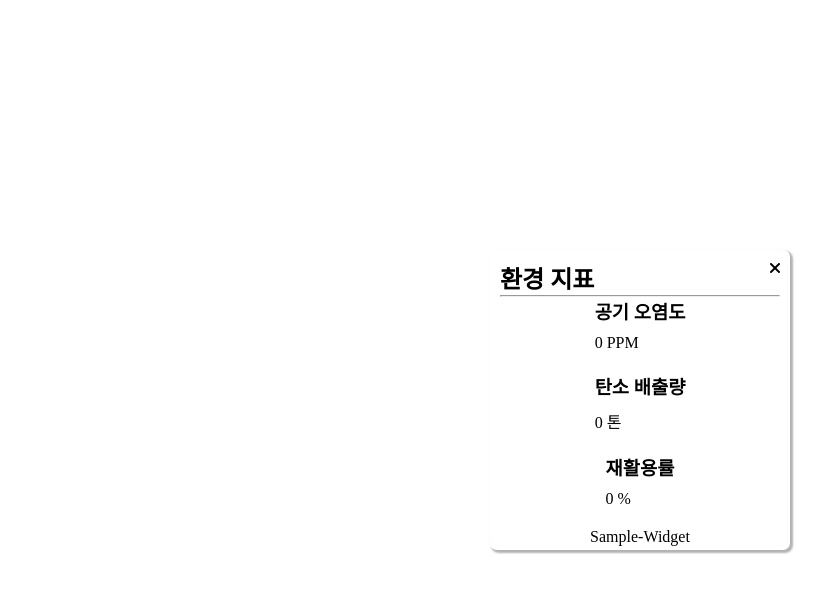
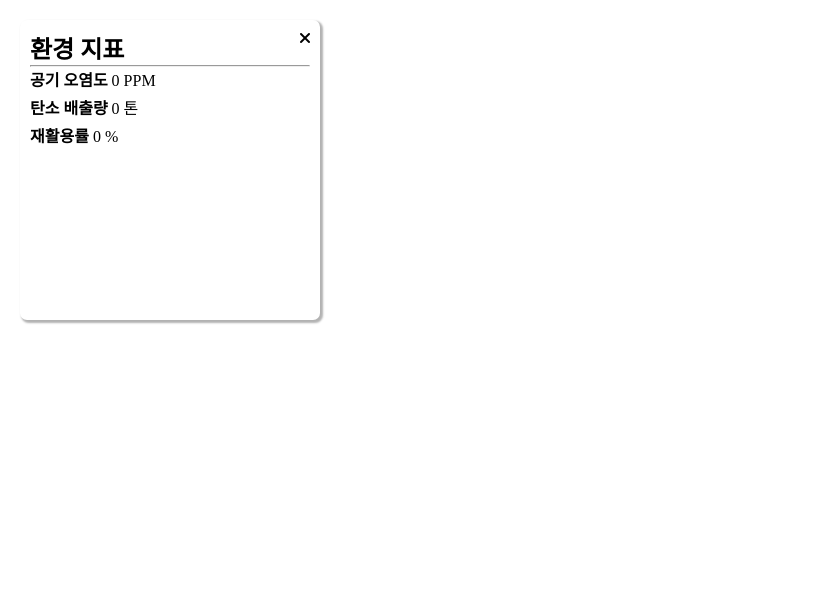
Before and after one commit to gclogs/zep-eco-city, a website: page res/widget.html in a window 1280 px wide. Shown: the whole page, without its empty margins (0-836 px from the left). Drawn offline with Linux system fonts and the light colour scheme.

Commit message:
refactor: widget 위치 수정

```diff
--- a/main.ts
+++ b/main.ts
@@ -475,7 +475,7 @@ ScriptApp.onJoinPlayer.Add(function(player: ScriptPlayer) {
     playerManager.initPlayer(player);
 
     // 환경 지표 위젯 생성
-    const widget = player.showWidget("widget.html", "top", 300, 200);
+    const widget = player.showWidget("widget.html", "topleft", 300, 150);
     environmentManager.setWidget(widget);
 });
 
--- a/res/widget.html
+++ b/res/widget.html
@@ -28,18 +28,21 @@
         .container {
             height: 100vh;
             display: flex;
-            justify-content: center;
-            align-items: center;
+            justify-content: flex-start;
+            align-items: flex-start;
+            padding: 20px;
         }
         .content {
             display: flex;
             min-height: 200px;
-            justify-content: center;
+            justify-content: flex-start;
             align-items: center;
             background-color: beige;
             margin-top: 10px;
             margin-bottom: 10px;
             border-radius: 7px;
+            padding: 10px;
+            text-indent: 0;
         }
 
         hr {
@@ -82,16 +85,8 @@
         .img_20 {
             width: 20%;
         }
-        .metrics {
-            display: flex;
-            flex-direction: column;
-            align-items: center;
-        }
         .metric-item {
-            margin-bottom: 20px;
-        }
-        .metric-item h3 {
-            margin-bottom: 10px;
+            margin-bottom: 4px;
         }
     </style>
     <title>Document</title>
@@ -106,20 +101,14 @@
             <hr />
             <div class="metrics">
                 <div class="metric-item">
-                    <h3>공기 오염도</h3>
-                    <span id="airPollution">0 PPM</span>
+                    <strong>공기 오염도</strong> <span id="airPollution">0 PPM</span>
                 </div>
                 <div class="metric-item">
-                    <h3>탄소 배출량</h3>
-                    <span id="carbonEmission">0 톤</span>
+                    <strong>탄소 배출량</strong> <span id="carbonEmission">0 톤</span>
                 </div>
                 <div class="metric-item">
-                    <h3>재활용률</h3>
-                    <span id="recyclingRate">0 %</span>
+                    <strong>재활용률</strong> <span id="recyclingRate">0 %</span>
                 </div>
-            </div>
-            <div class="footer">
-                <span id="text">Sample-Widget</span>
             </div>
         </div>
     </div>
@@ -131,11 +120,11 @@
         window.addEventListener("message", function (e) {
             if (e.data.type === "update_metrics") {
                 document.getElementById("airPollution").textContent =
-                    e.data.data.airPollution.toFixed(1) + " PPM";
+                    e.data.data.airPollution.toFixed(3) + " PPM";
                 document.getElementById("carbonEmission").textContent =
-                    e.data.data.carbonEmission.toFixed(2) + " 톤";
+                    e.data.data.carbonEmission.toFixed(3) + " 톤";
                 document.getElementById("recyclingRate").textContent =
-                    e.data.data.recyclingRate.toFixed(1) + "%";
+                    e.data.data.recyclingRate.toFixed(3) + "%";
             }
         });
     </script>
```
